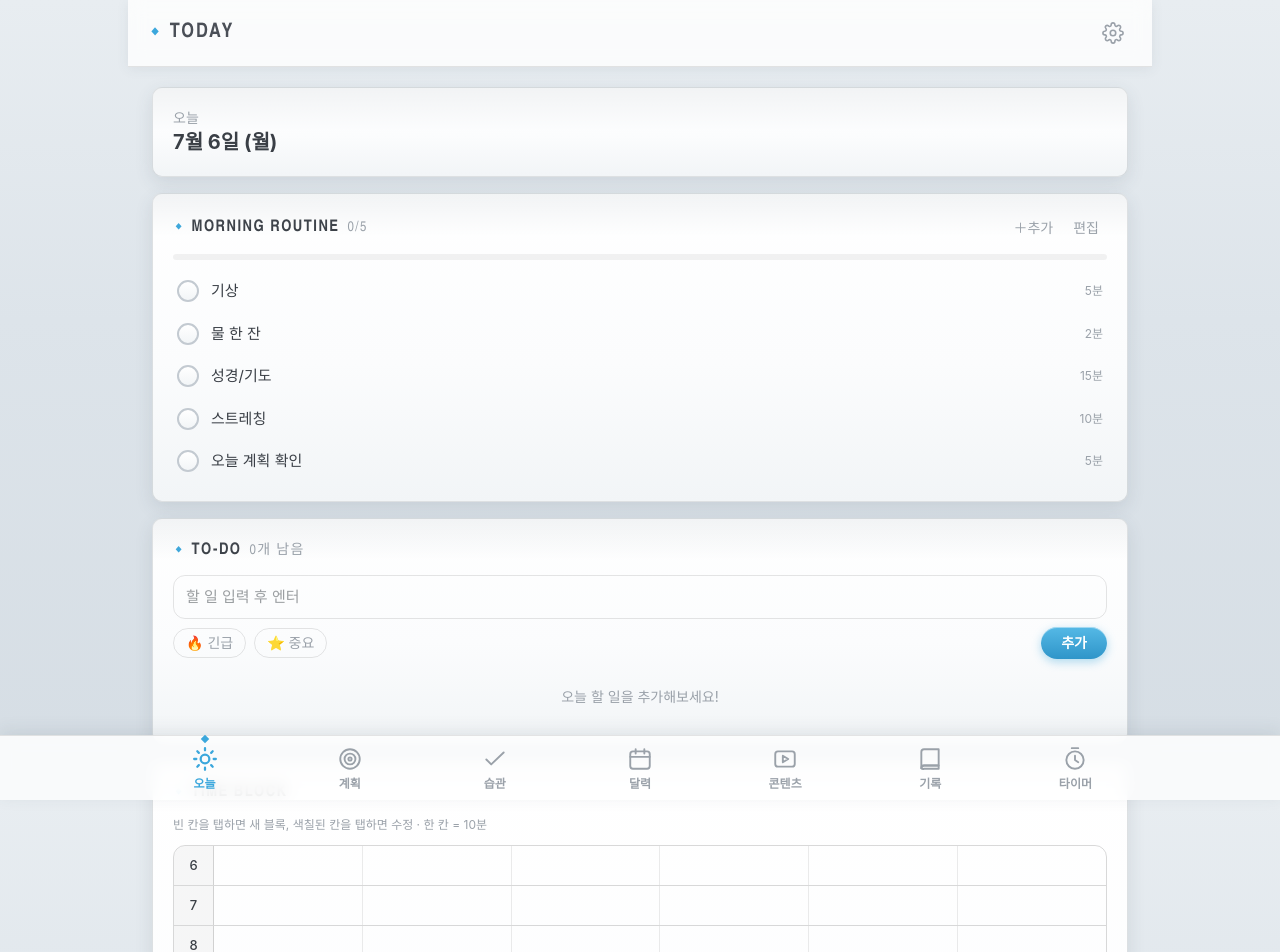
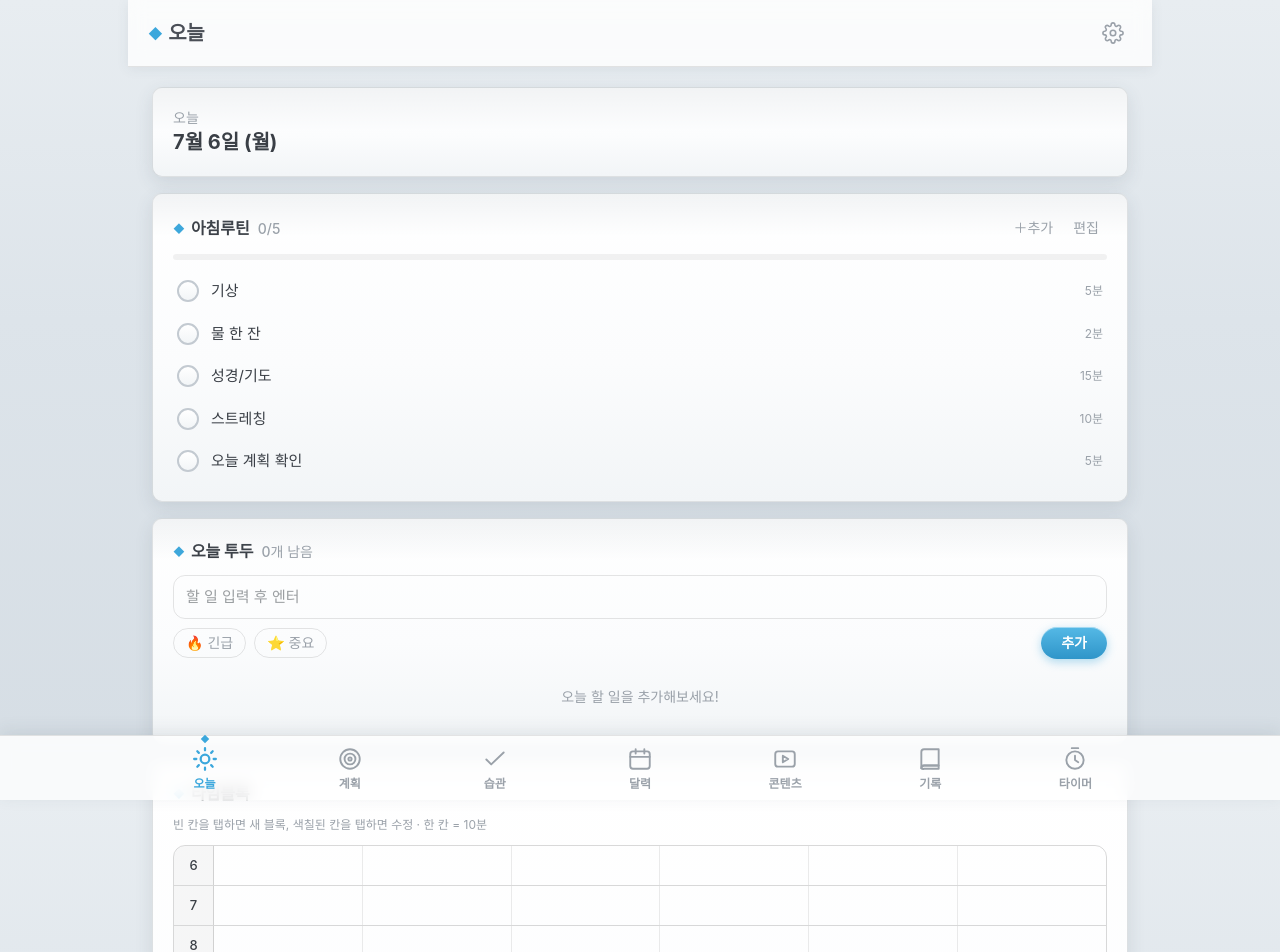
Before and after one commit to jenflox0403-collab/life-system, a React (Vite) app: page / in a window 1280 px wide. Shown: the top 952 px of the page. Built offline with nearby package versions, Linux system fonts and the light colour scheme.

Commit message:
되돌림: 타이틀 다시 한글로 (체크박스·순서·공부 카테고리는 유지)

```diff
--- a/src/App.jsx
+++ b/src/App.jsx
@@ -39,7 +39,7 @@ export default function App() {
   return (
     <div className="mx-auto flex min-h-dvh w-full max-w-5xl flex-col">
       <header className="sticky top-0 z-10 flex items-center justify-between border-b border-black/10 bg-white/80 px-5 py-3.5 shadow-[0_2px_12px_rgba(60,75,90,0.08)] backdrop-blur">
-        <h1 className="sao-title sao-en text-xl font-bold text-[var(--color-heading)]">{current.en}</h1>
+        <h1 className="sao-title text-xl font-bold tracking-tight text-[var(--color-heading)]">{current.label}</h1>
         <button
           onClick={() => setIsSettingsOpen(true)}
           aria-label="설정 및 백업"
--- a/src/components/today/BlockEditor.jsx
+++ b/src/components/today/BlockEditor.jsx
@@ -29,7 +29,7 @@ export default function BlockEditor({ initial, dayStart, dayEnd, onSave, onDelet
         className="pb-safe w-full max-w-5xl sao-sheet p-6"
         onClick={(event) => event.stopPropagation()}
       >
-        <h3 className="sao-title sao-en mb-4 text-lg font-bold">{initial.id ? 'Edit Block' : 'New Block'}</h3>
+        <h3 className="sao-title mb-4 text-lg font-bold">{initial.id ? '블록 수정' : '새 타임블록'}</h3>
 
         <input
           value={title}
--- a/src/components/today/RoutineCard.jsx
+++ b/src/components/today/RoutineCard.jsx
@@ -33,7 +33,7 @@ export default function RoutineCard({ title, emoji, items, checked, onToggle, on
   return (
     <section className="sao-card p-5">
       <div className="mb-3 flex items-center justify-between">
-        <h3 className="sao-title sao-en font-bold">
+        <h3 className="sao-title font-bold">
           {title}
           <span className="ml-2 text-sm font-medium text-[var(--color-muted)]">
             {doneCount}/{items.length}
--- a/src/components/today/TimeblockSection.jsx
+++ b/src/components/today/TimeblockSection.jsx
@@ -43,8 +43,8 @@ export default function TimeblockSection({
   return (
     <section className="sao-card p-5">
       <div className="mb-3 flex items-center justify-between">
-        <h3 className="sao-title sao-en font-bold">
-          Time Block
+        <h3 className="sao-title font-bold">
+          타임블록
           {rate !== null && (
             <span className="ml-2 text-sm font-medium text-[var(--color-muted)]">실행률 {rate}%</span>
           )}
--- a/src/components/today/TodayTab.jsx
+++ b/src/components/today/TodayTab.jsx
@@ -100,7 +100,7 @@ export default function TodayTab() {
       </section>
 
       <RoutineCard
-        title="Morning Routine"
+        title="아침루틴"
         emoji="🌅"
         items={routines.morning}
         checked={todayLog.morning ?? {}}
@@ -122,7 +122,7 @@ export default function TodayTab() {
       />
 
       <RoutineCard
-        title="Night Routine"
+        title="저녁 마감루틴"
         emoji="🌙"
         items={routines.evening}
         checked={todayLog.evening ?? {}}
--- a/src/components/today/TodoSection.jsx
+++ b/src/components/today/TodoSection.jsx
@@ -37,8 +37,8 @@ export default function TodoSection({ todos, onChange, onSendToTimeblock }) {
 
   return (
     <section className="sao-card p-5">
-      <h3 className="sao-title sao-en mb-3 font-bold">
-        To-Do
+      <h3 className="sao-title mb-3 font-bold">
+        오늘 투두
         <span className="ml-2 text-sm font-medium text-[var(--color-muted)]">{remaining}개 남음</span>
       </h3>
 
--- a/src/components/ui/SettingsSheet.jsx
+++ b/src/components/ui/SettingsSheet.jsx
@@ -23,7 +23,7 @@ export default function SettingsSheet({ onClose }) {
         className="pb-safe w-full max-w-5xl sao-sheet p-6"
         onClick={(event) => event.stopPropagation()}
       >
-        <h2 className="sao-title sao-en mb-1 text-lg font-bold">System</h2>
+        <h2 className="sao-title mb-1 text-lg font-bold">설정</h2>
         <p className="mb-5 text-sm text-[var(--color-muted)]">
           데이터는 이 기기 브라우저에만 저장돼요. 주기적으로 백업해주세요!
         </p>
```
